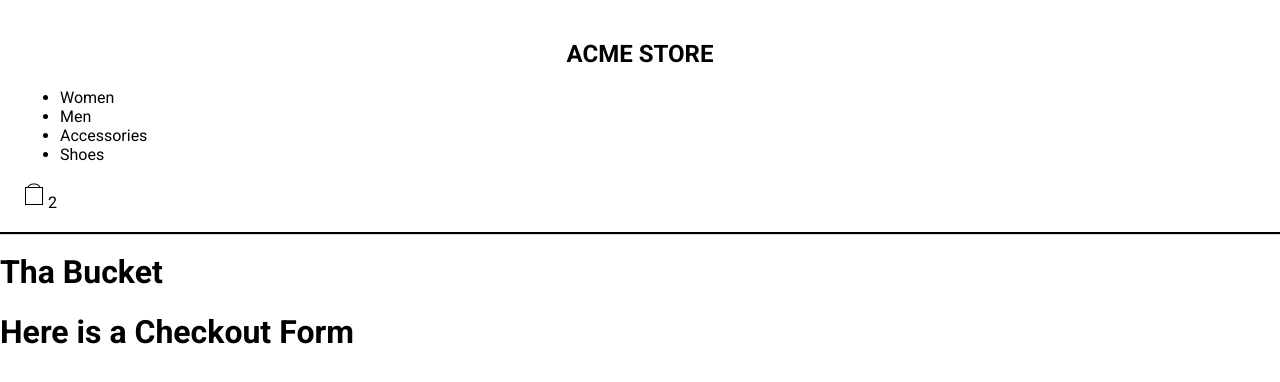
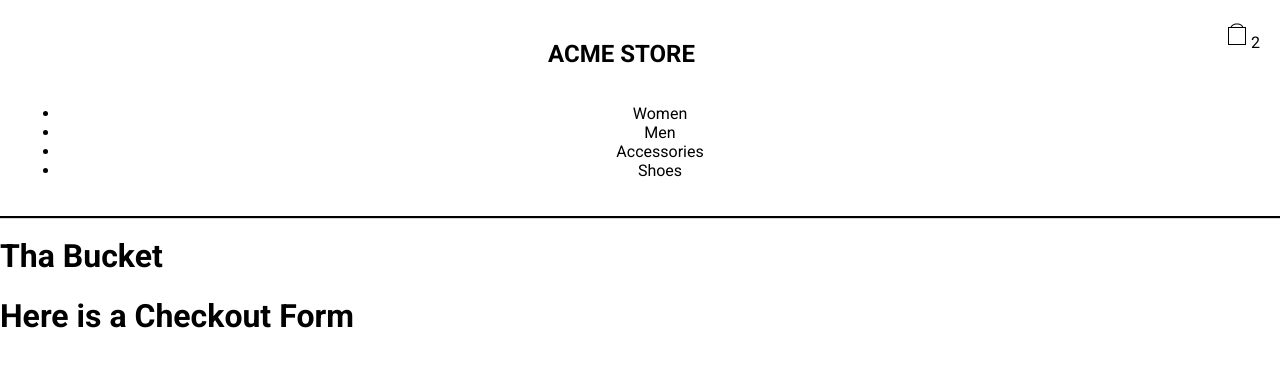
Before and after one commit to orbb1/checkout, a React (Create React App) app: page / in a window 1280 px wide. Shown: the top 382 px of the page. Built offline with nearby package versions, Linux system fonts and the light colour scheme.

Commit message:
fix Title and Header-Cart position

```diff
--- /dev/null
+++ b/src/components/Header/Header-Cart/Header-Cart.css
@@ -0,0 +1,3 @@
+.Header-Cart-Wrapper {
+    float: right;
+}
--- a/src/components/header/header-bucket/index.js
+++ b/src/components/Header/Header-Cart/index.js
@@ -1,14 +1,15 @@
 import React from 'react';
 
 import iconBag from '../../../assets/img/icon-bag.svg';
+import './Header-Cart.css';
 
-const HeaderBucket = () => {
+const HeaderCart = () => {
     return (
-        <div>
+        <div className="Header-Cart-Wrapper">
             <img alt="Bag" src={iconBag}/>
             <span>2</span>
         </div>
     )
 }
 
-export default HeaderBucket;
+export default HeaderCart;
--- a/src/components/header/title/Title.css
+++ b/src/components/Header/Title/Title.css
@@ -1,4 +1,4 @@
 .HeaderTitle-Wrapper {
     text-transform: uppercase;
-    text-align: center;
+    display: inline-block;
 }
--- a/src/containers/Header/Header.css
+++ b/src/containers/Header/Header.css
@@ -1,4 +1,5 @@
 .Header-Wrapper {
     padding: 20px;
     box-shadow: 0 1px 1px 1px black;
+    text-align: center;
 }
--- a/src/containers/Header/index.js
+++ b/src/containers/Header/index.js
@@ -1,9 +1,9 @@
 import React, { Component } from 'react';
 
 //Components
-import Title from '../../components/header/title/';
-import Menu from '../../components/header/menu/';
-import HeaderBucket from '../../components/header/header-bucket/';
+import Title from '../../components/Header/Title/';
+import Menu from '../../components/Header/menu/';
+import HeaderCart from '../../components/Header/Header-Cart/';
 
 import './Header.css';
 
@@ -12,9 +12,12 @@ class Header extends Component {
     render() {
         return (
             <div className="Header-Wrapper">
-                <Title/>
+                <div>
+                    <Title/>
+                    <HeaderCart/>
+                </div>
                 <Menu/>
-                <HeaderBucket/>
+
             </div>
         )
     }
```
Also changed, not shown: src/components/Header/Title/index.js (renamed from src/components/header/title/index.js), src/components/Header/menu/index.js (renamed from src/components/header/menu/index.js).
